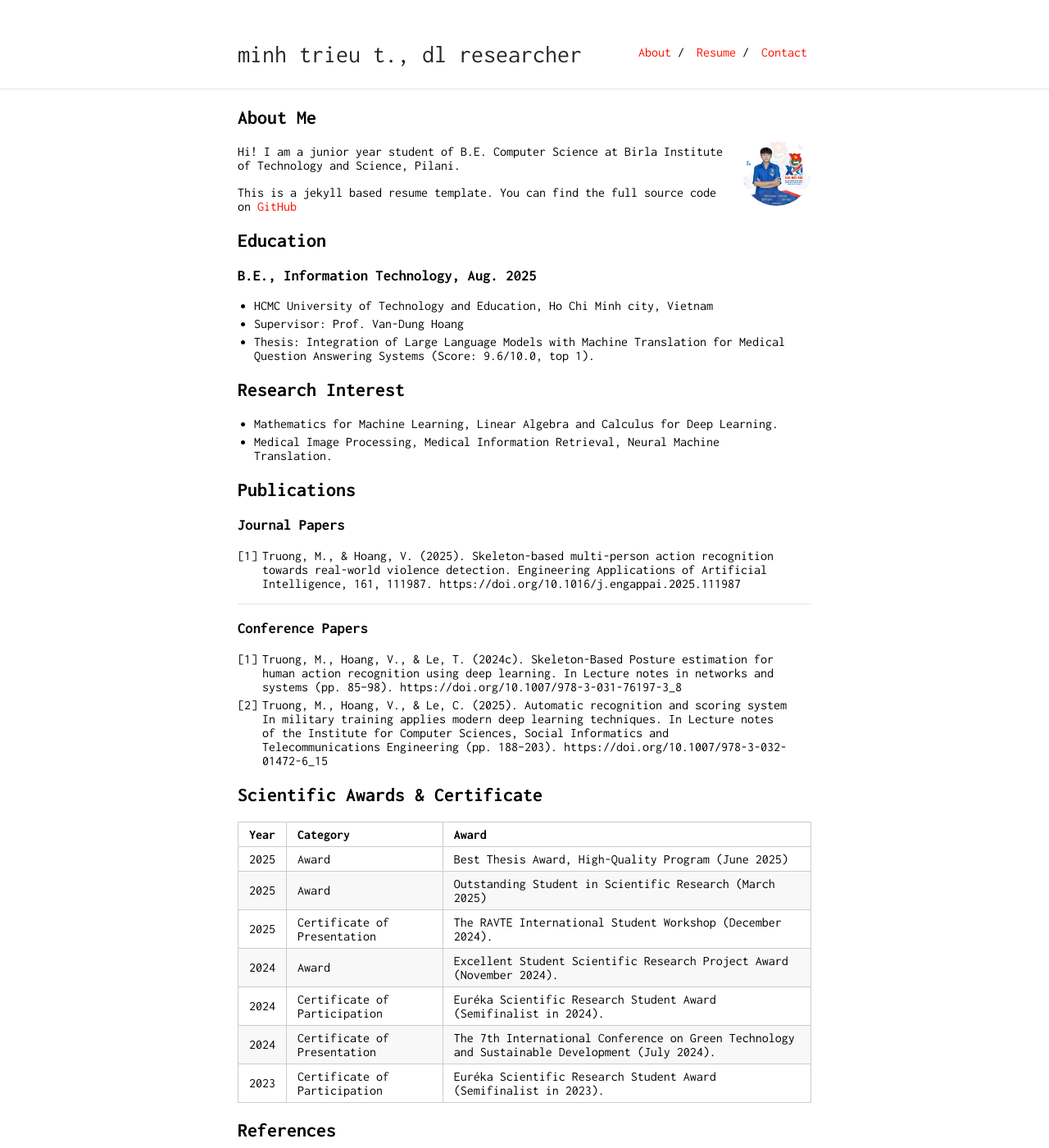
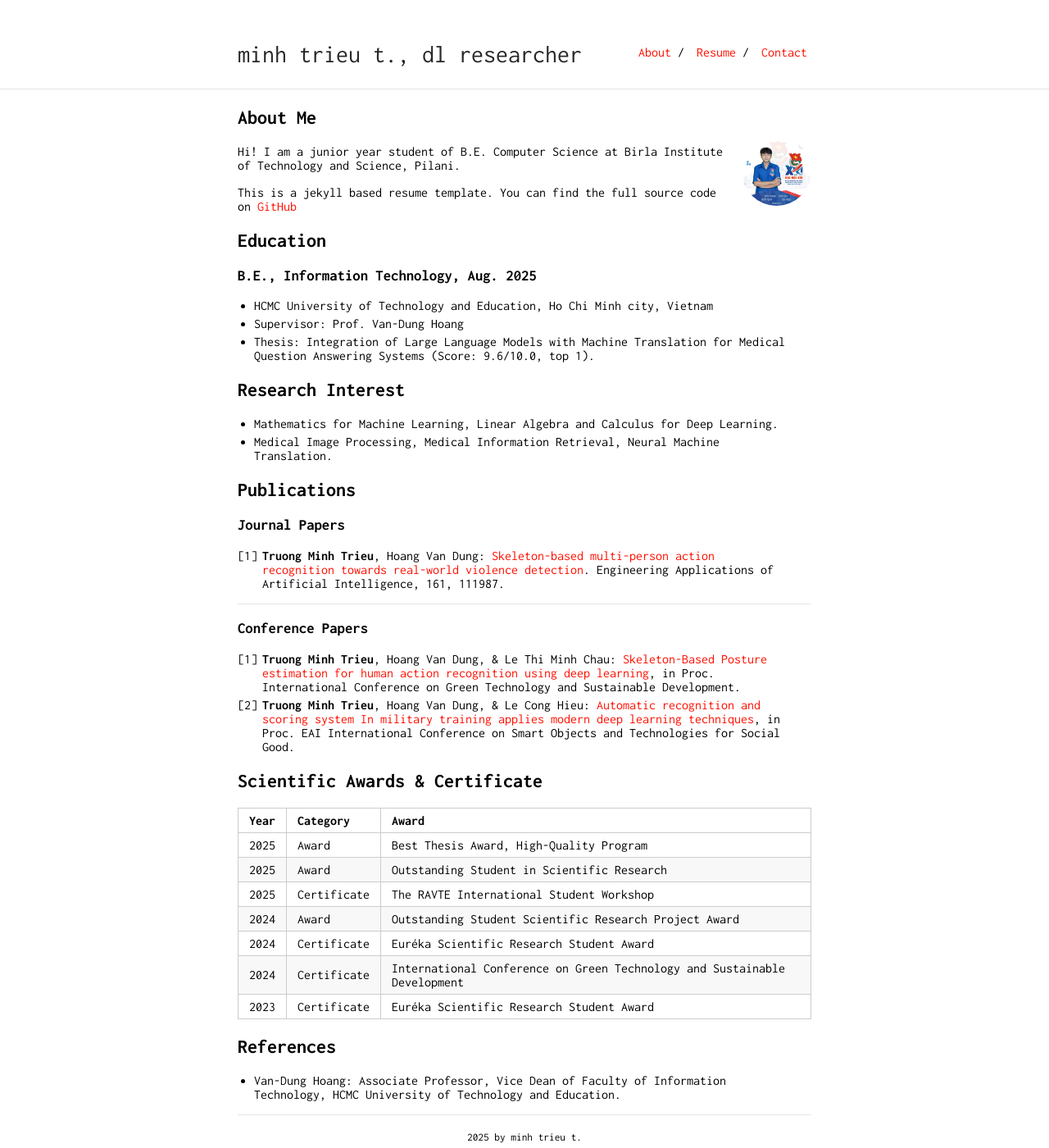
Before and after one commit to mtrvn/trieutrg, a Jekyll site: the page built from index.md, in a window 1280 px wide and 1400 px high. Shown: the whole window at 82% size. Built offline with Jekyll 4.4.1, drawn with Linux system fonts in a browser that asks for light colours; our own code applies the rules of GitHub Pages for plain Markdown files.

Commit message:
dev #v11: (cont.) update page content

```diff
--- a/index.md
+++ b/index.md
@@ -24,25 +24,25 @@
 ## Publications
 
 ### Journal Papers
-1. Truong, M., & Hoang, V. (2025). Skeleton-based multi-person action recognition towards real-world violence detection. Engineering Applications of Artificial Intelligence, 161, 111987. https://doi.org/10.1016/j.engappai.2025.111987
+1. **Truong Minh Trieu**, Hoang Van Dung: [Skeleton-based multi-person action recognition towards real-world violence detection](https://doi.org/10.1016/j.engappai.2025.111987). Engineering Applications of Artificial Intelligence, 161, 111987.
 
 ---
 
 ### Conference Papers
-2. Truong, M., Hoang, V., & Le, T. (2024c). Skeleton-Based Posture estimation for human action recognition using deep learning. In Lecture notes in networks and systems (pp. 85–98). https://doi.org/10.1007/978-3-031-76197-3_8
-3. Truong, M., Hoang, V., & Le, C. (2025). Automatic recognition and scoring system In military training applies modern deep learning techniques. In Lecture notes of the Institute for Computer Sciences, Social Informatics and Telecommunications Engineering (pp. 188–203). https://doi.org/10.1007/978-3-032-01472-6_15
+2. **Truong Minh Trieu**, Hoang Van Dung, & Le Thi Minh Chau: [Skeleton-Based Posture estimation for human action recognition using deep learning](https://doi.org/10.1007/978-3-031-76197-3_8), in Proc. International Conference on Green Technology and Sustainable Development.
+3. **Truong Minh Trieu**, Hoang Van Dung, & Le Cong Hieu: [Automatic recognition and scoring system In military training applies modern deep learning techniques](https://doi.org/10.1007/978-3-032-01472-6_15), in Proc. EAI International Conference on Smart Objects and Technologies for Social Good.
 
 ## Scientific Awards  & Certificate
 
 Year | Category | Award
 -----|-------|--------
-2025 | Award  | Best Thesis Award, High-Quality Program (June 2025)
-2025 | Award | Outstanding Student in Scientific Research (March 2025)
-2025 | Certificate of Presentation | The RAVTE International Student Workshop (December 2024).
-2024 | Award | Excellent Student Scientific Research Project Award (November 2024).
-2024 | Certificate of Participation | Euréka Scientific Research Student Award (Semifinalist in 2024).
-2024 | Certificate of Presentation | The 7th International Conference on Green Technology and Sustainable Development (July 2024).
-2023 | Certificate of Participation | Euréka Scientific Research Student Award (Semifinalist in 2023).
+2025 | Award  | Best Thesis Award, High-Quality Program
+2025 | Award | Outstanding Student in Scientific Research
+2025 | Certificate | The RAVTE International Student Workshop
+2024 | Award | Outstanding Student Scientific Research Project Award
+2024 | Certificate | Euréka Scientific Research Student Award
+2024 | Certificate | International Conference on Green Technology and Sustainable Development
+2023 | Certificate | Euréka Scientific Research Student Award
 
 
 <!-- ## Typography
```
